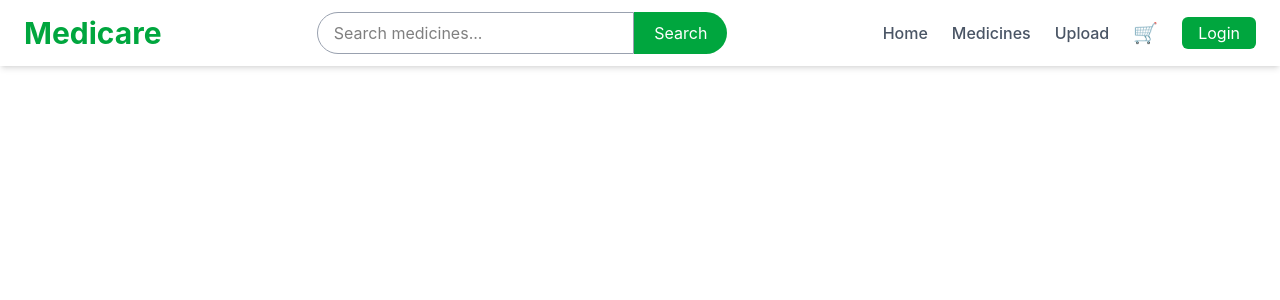
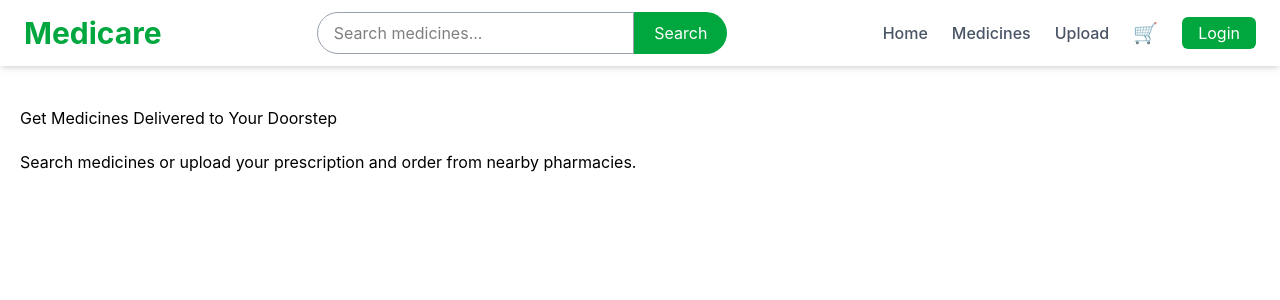
Before and after one commit to Shashwat369/MediCare, a React (Vite) app in the folder client/: page / in a window 1280 px wide. Shown: the top 300 px of the page. Built offline with nearby package versions, Linux system fonts and the light colour scheme.

Commit message:
Hero section added

```diff
--- a/client/src/App.jsx
+++ b/client/src/App.jsx
@@ -1,10 +1,16 @@
 import Navbar from "./components/Navbar";
+import { BrowserRouter , Routes , Route } from "react-router-dom";
+import LandingPage from "./pages/LandingPage";
 
 function App() {
   return (
-    <>
+    <BrowserRouter>
       <Navbar />
-    </>
+      <Routes>
+        <Route path="/" element={<LandingPage />} />
+        {/* <Route path="/login" element={<LoginPage />} /> */}
+      </Routes>
+    </BrowserRouter>
   );
 }
 
--- /dev/null
+++ b/client/src/components/Hero.jsx
@@ -0,0 +1,15 @@
+import React from "react";
+
+const Hero = () => {
+  return (
+    <section>
+      <div className="flex flex-col px-5 py-10 gap-5">
+        <h1>Get Medicines Delivered to Your Doorstep</h1>
+        <p>Search medicines or upload your prescription and order from nearby pharmacies.</p>
+      </div>
+      <div></div>
+    </section>
+  );
+};
+
+export default Hero;
--- /dev/null
+++ b/client/src/pages/LandingPage.jsx
@@ -0,0 +1,13 @@
+import React from 'react'
+import Hero from '../components/Hero'
+
+const LandingPage = () => {
+  return (
+    <div>
+    <Hero/>
+
+    </div>
+  )
+}
+
+export default LandingPage
```
